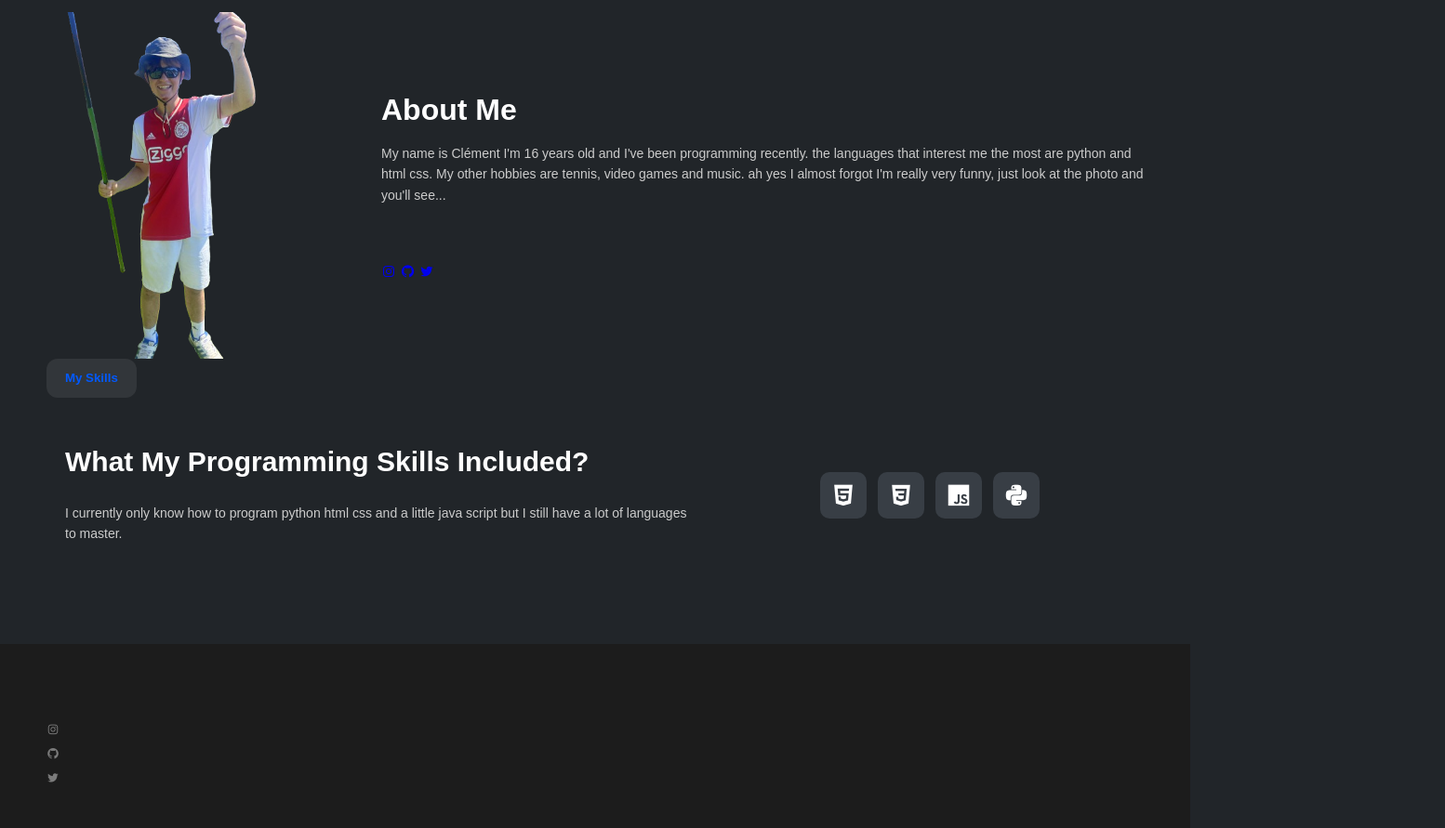
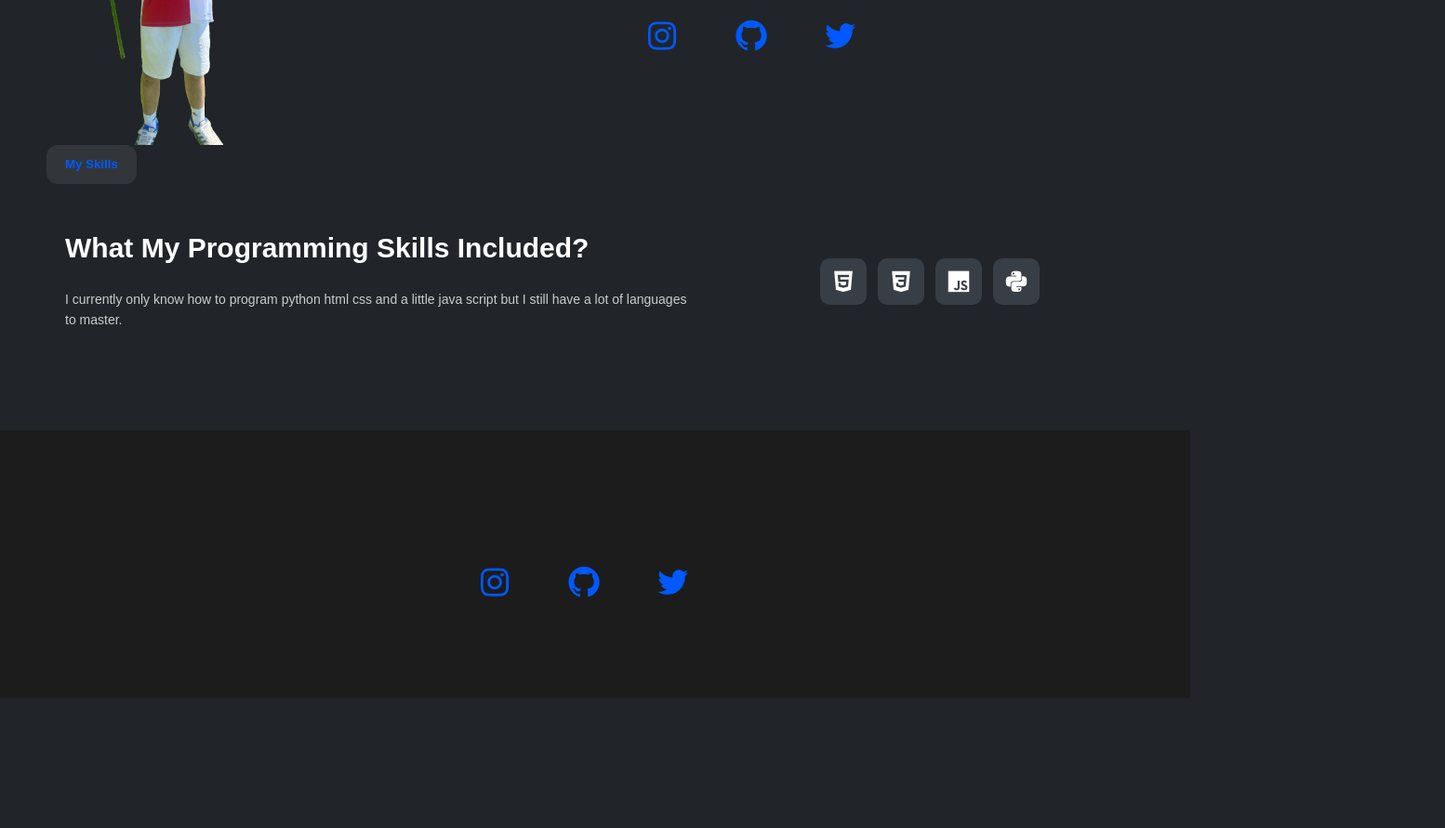
Before and after one commit to Clemzzz/porfolio, a plain HTML site: page index.html in a window 1280 px wide. Shown: the part 1023-1914 px from the top of the page at 93% size, 1554 px wide, since content can reach past the window. After the commit the page ends 1774 px from the top, so only its background shows below. Drawn offline with nearby package versions, Linux system fonts and the light colour scheme; a web font is replaced by a local one.

Commit message:
Update style.css

```diff
--- a/style.css
+++ b/style.css
@@ -80,6 +80,7 @@ body{
     color: #fff;
     font-weight: 600;
 }
+
 @keyframes text-color-scroll {
     0% {
         color: #002466;
@@ -154,11 +155,41 @@ body{
 .about .info p{
     color: #ccc;
     font-size: 14px;
-    margin-bottom: 60px;
+    margin-bottom: 10px;
 }
 
 .about .info button{
     margin-top: 30px;
+}
+
+.about .info .links-col {
+    display: flex;
+    justify-content: center; /* Centre le contenu horizontalement */
+    align-items: center; /* Centre le contenu verticalement */
+    flex-wrap: wrap; /* Permet aux éléments de passer à la ligne si nécessaire */
+}
+
+.links-col a{
+    display: inline-flex;
+    justify-content: center;
+    align-items: center;
+    width: 4.5rem;
+    height: 4.5rem;
+    background: transparent;
+    border: 2px solid var(--main-color);
+    text-decoration: none;
+    color: #0059ff;
+    font-size: 2.5rem;
+    border-radius: 50%;
+    margin: 3rem 1.5rem 3rem 0;
+    transition: color 0.3s ease-in-out;
+}
+
+.links-col a:hover{
+    color: #0059ff;
+    transform: scale(1.3)translateY(-5px);
+    box-shadow: 0 0 25px ;
+    background-color: #002466;
 }
 
 .skills{
@@ -216,47 +247,43 @@ footer{
     background: #1c1c1c;
     padding: 80px 50px 40px;
     margin-top: 100px;
+    align-items: center;
 }
 
-footer .cols{
+footer .cols {
     display: flex;
-    align-items: start;
+    flex-direction: column; /* Colonne pour empiler les éléments verticalement */
+    align-items: center; /* Centre les éléments horizontalement */
 }
 
-footer .cols .about-col{
-    flex: 3;
-}
-
-footer .cols .about-col h3{
-    color: #0059ff;
-    margin-bottom: 20px;
-}
-
-footer .cols .about-col p{
-    color: #ccc;
-    font-size: 13px;
-}
-
-footer .cols .links-col{
-    flex: 3;
-}
-
-footer .cols .links-col h4{
-    color: #fff;
-    margin-bottom: 20px;
+footer .cols .links-col {
+    display: flex;
+    justify-content: center; /* Centre le contenu horizontalement */
+    align-items: center; /* Centre le contenu verticalement */
+    flex-wrap: wrap; /* Permet aux éléments de passer à la ligne si nécessaire */
 }
 
 footer .cols .links-col a{
-    display: block;
+    display: inline-flex;
+    justify-content: center;
+    align-items: center;
+    width: 4.5rem;
+    height: 4.5rem;
+    background: transparent;
+    border: 2px solid var(--main-color);
     text-decoration: none;
-    color: #7b7b7b;
-    font-size: 14px;
-    line-height: 26px;
-    transition: color 0.3s ease;
+    color: #0059ff;
+    font-size: 2.5rem;
+    border-radius: 50%;
+    margin: 3rem 1.5rem 3rem 0;
+    transition: color 0.3s ease-in-out;
 }
 
 footer .cols .links-col a:hover{
     color: #0059ff;
+    transform: scale(1.3)translateY(-5px);
+    box-shadow: 0 0 25px ;
+    background-color: #002466;
 }
 
 @media screen and (max-width: 1100px){
@@ -411,3 +438,24 @@ footer .droit{
 footer .droit p{
     opacity: 1;
 }
+.particles {
+    position: absolute;
+    width: 100%;
+    height: 100%;
+    background: transparent;
+    top: 0;
+    left: 0;
+    pointer-events: none;
+}
+
+.particle {
+    position: absolute;
+    background: rgba(255, 255, 255, 0.6);
+    border-radius: 50%;
+    pointer-events: none;
+    animation: move 100s linear infinite;
+}
+@keyframes move {
+    0% { transform: translateY(0) translateX(0); }
+    100% { transform: translateY(-100vh) translateX(calc(50vw + 100%)); }
+}
```
